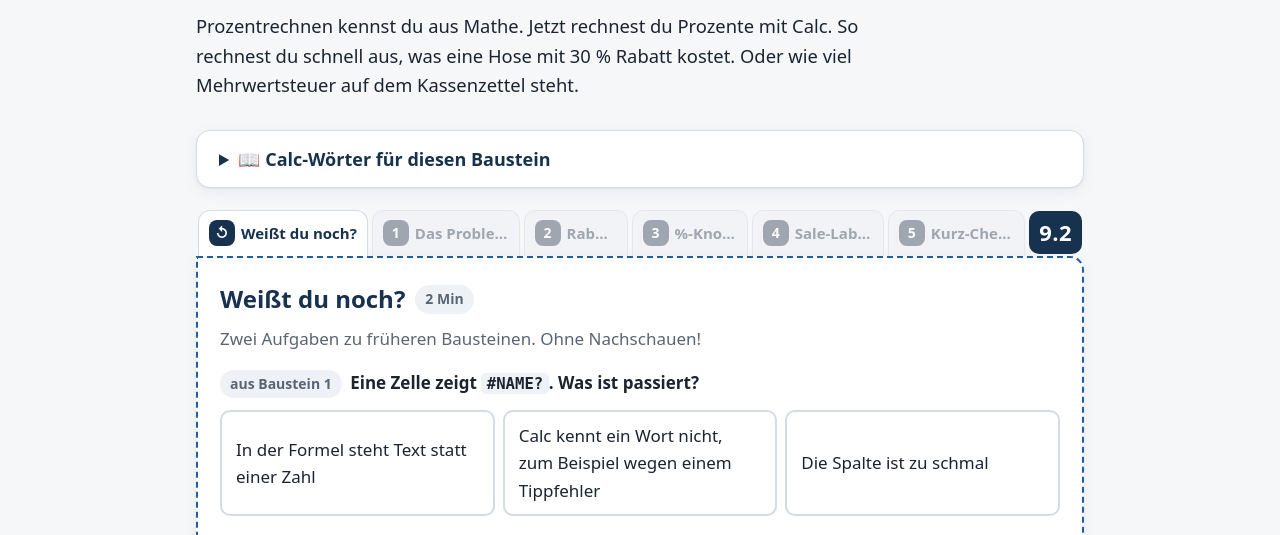
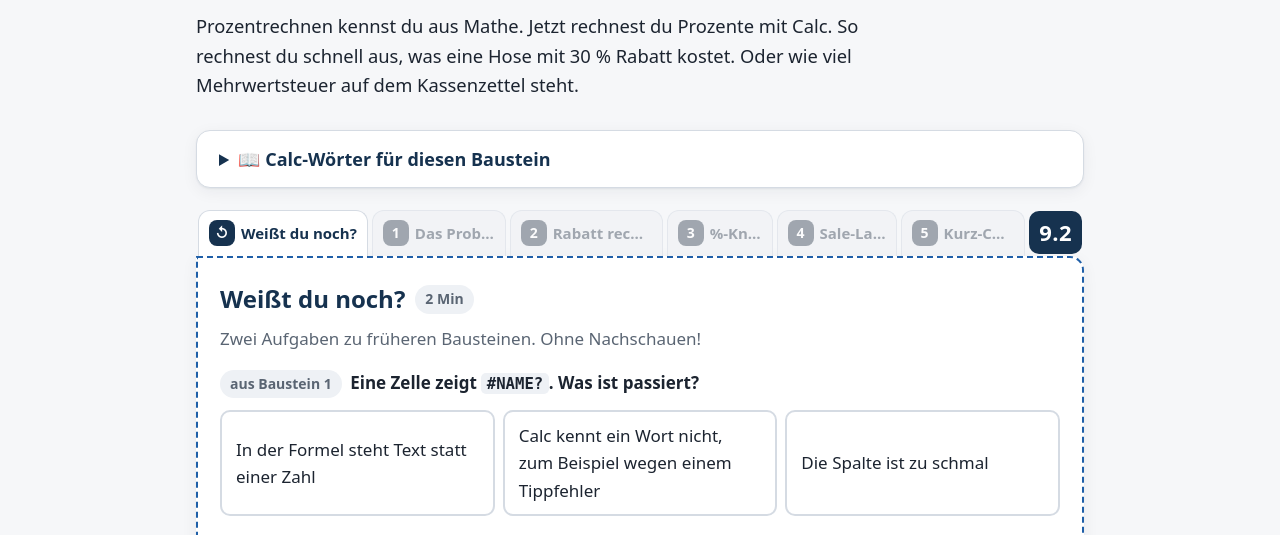
Before and after one commit to baumlaube/calc-course, a plain HTML site: page k9/02-prozentrechnung.html in a window 1280 px wide. Shown: the part 261-796 px from the top of the page. Drawn offline with Linux system fonts and the light colour scheme.

Commit message:
Stand 26.11.2026
Projektstand 9606ac8 9.2: Reiter „Rabatt rechnen“ statt „Rabatt“ (kein Konflikt mit dem Zellinhalt „Rabatt“ bei der Übersetzung; Vorschlag der Sprachhilfe)

Co-Authored-By: Claude Opus 5.5 <noreply@anthropic.com>

```diff
--- a/k9/02-prozentrechnung.html
+++ b/k9/02-prozentrechnung.html
@@ -106,7 +106,7 @@
   </section>
 
   <!-- 2 · Erklärung -->
-  <section class="card" id="erklaerung" data-tab="Rabatt">
+  <section class="card" id="erklaerung" data-tab="Rabatt rechnen">
     <h2><span class="step-no">2</span> So rechnet Calc mit Prozent <span class="chip">4 Min</span></h2>
     <figure class="video">
       <video controls playsinline muted preload="metadata" src="../videos/k9-02-prozentrechnung.mp4"></video>
```
